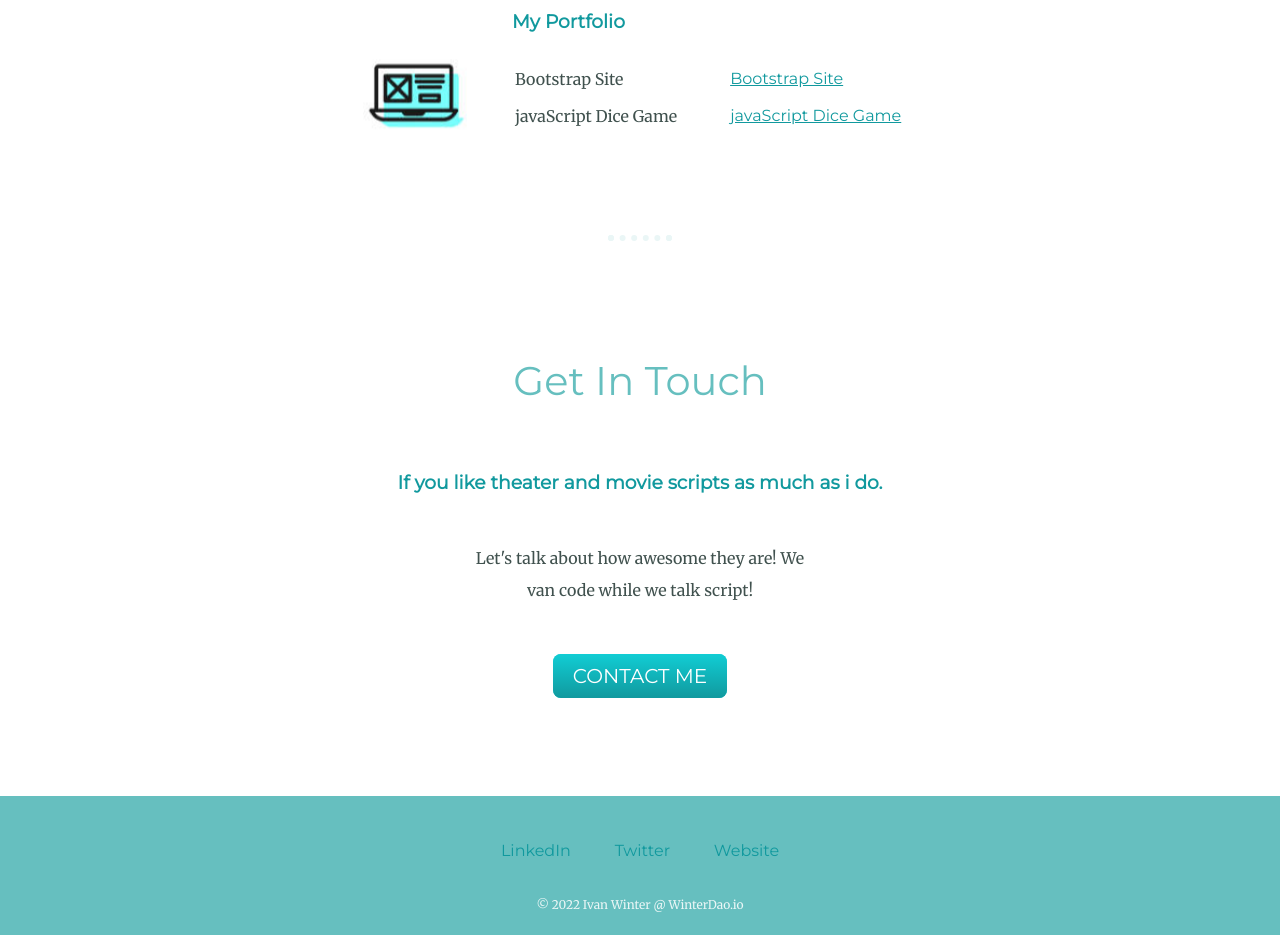
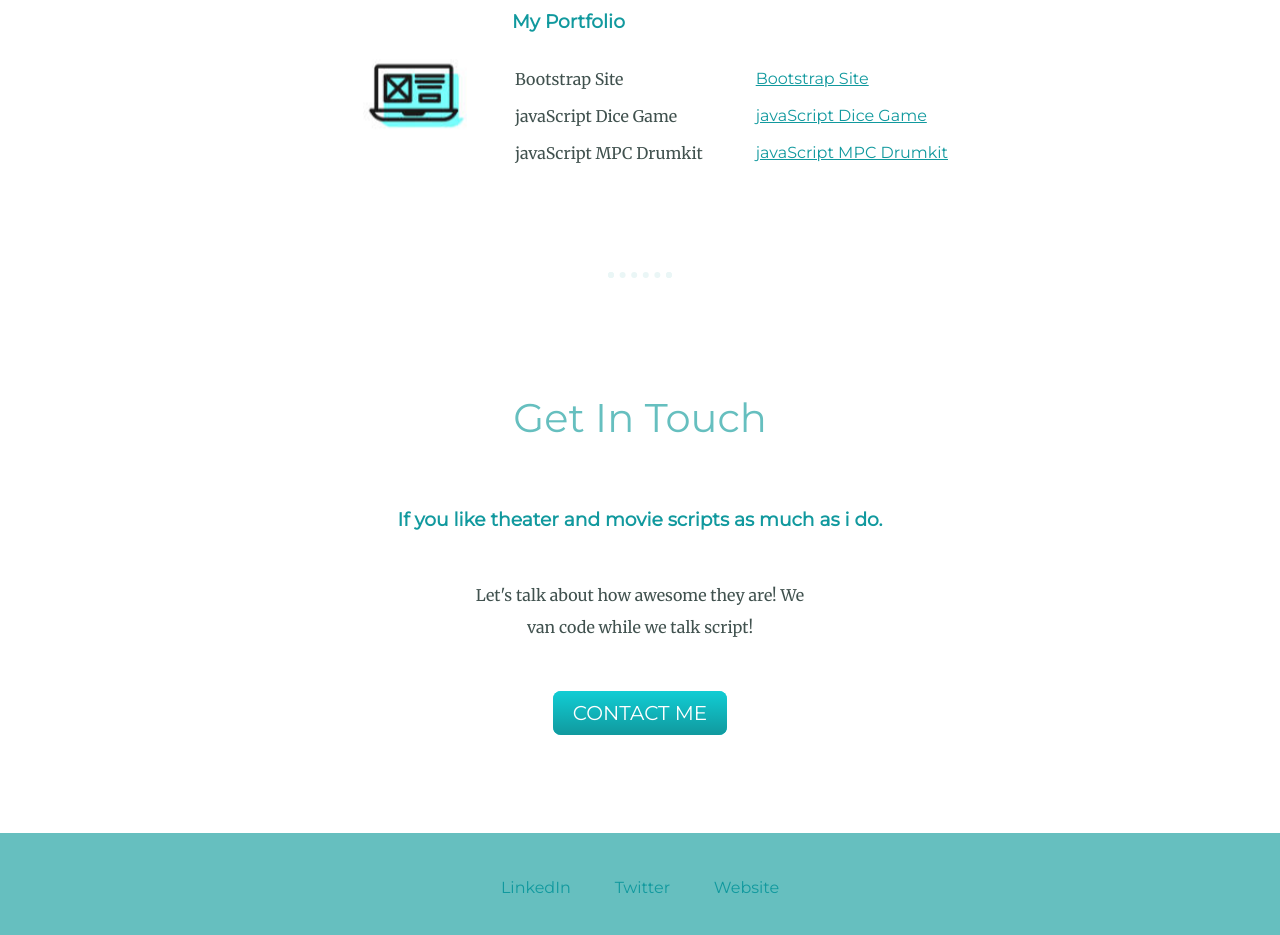
Before and after one commit to mrwinter09/portfolio, a plain HTML site: page index.html in a window 1280 px wide. Shown: the part 2318-3253 px from the top of the page. Drawn offline with Linux system fonts and the light colour scheme.

Commit message:
Update index.html

```diff
--- a/index.html
+++ b/index.html
@@ -73,6 +73,10 @@
                             <td class="td_space">javaScript Dice Game</td>
                             <td><a class="td_link" href="https://mrwinter09.github.io/drinkdice/">javaScript Dice Game</a></td>
                         </tr>
+                        <tr>
+                            <td class="td_space">javaScript MPC Drumkit</td>
+                            <td><a class="td_link" href="https://mrwinter09.github.io/mpcstar/">javaScript MPC Drumkit</a></td>
+                        </tr>
                     </table>
                 </div>
 
```
